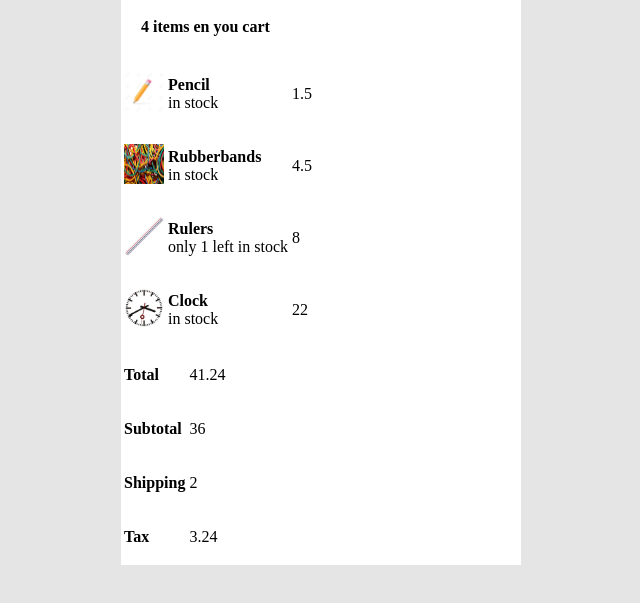
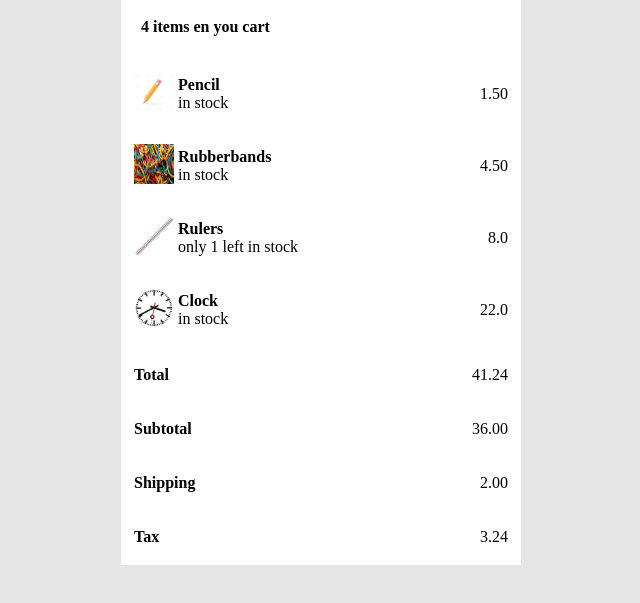
Before and after one commit to PlatziMaster/challenge-CSS-07, a plain HTML site: page index.html in a window 1280 px wide. Shown: the part 169-772 px from the top of the page, without its empty margins (319-959 px from the left). Drawn offline with Linux system fonts and the light colour scheme.

Commit message:
segundo commit

```diff
--- a/index.html
+++ b/index.html
@@ -37,51 +37,51 @@
         <tr>
           <td class="container--col1"><img src="images/pencil.jpg" alt="pencil" style="width:40px; height:40px"></td>
           <td class="container--col2"><p><strong>Pencil</strong><br>in stock</p></td>
-          <td class="container--col3">1.5</td>
+          <td class="container--col3">1.50</td>
         </tr>
         <tr>
           <td class="container--col1"><img src="images/rubberbands.jfif" alt="rubberbands" style="width:40px; height:40px"></td>
           <td class="container--col2"><p><strong>Rubberbands</strong><br>in stock</p></td>
-          <td class="container--col3">4.5</td>
+          <td class="container--col3">4.50</td>
         </tr>
         <tr>
           <td class="container--col1"><img src="images/rulers.jpg" alt="rulers" style="width:40px; height:40px"></td>
           <td class="container--col2"><p><strong>Rulers</strong><br>only 1 left in stock</p></td>
-          <td class="container--col3">8</td>
+          <td class="container--col3">8.0</td>
         </tr>
         <tr>
           <td class="container--col1"><img src="images/clock.jfif" alt="clock" style="width:40px; height:40px"></td>
           <td class="container--col2"><p><strong>Clock</strong><br>in stock</p></td>
-          <td class="container--col3">22</td>
+          <td class="container--col3">22.0</td>
           <!-- <div class="linea"></div> -->
         </tr>
 
       </table>
       <table class="total">
         <tr>
-          <td class="total--col2">
-            <p><strong>Total</strong><br></p>
+          <td class="total--col1">
+            <p><strong>Total</strong></p>
           </td>
-          <td class="total--col3">41.24</td>
+          <td class="total--col2">41.24</td>
         </tr>
         <tr>
           </td>
-          <td class="total--col2">
-            <p><strong>Subtotal</strong><br></p>
+          <td class="total--col1">
+            <p><strong>Subtotal</strong></p>
           </td>
-          <td class="total--col3">36</td>
+          <td class="total--col2">36.00</td>
         </tr>
         <tr>
-          <td class="total--col2">
-            <p><strong>Shipping</strong><br></p>
+          <td class="total--col1">
+            <p><strong>Shipping</strong></p>
           </td>
-          <td class="total--col3">2</td>
+          <td class="total--col2">2.00</td>
         </tr>
         <tr>
-          <td class="total--col2">
-            <p><strong>Tax</strong><br></p>
+          <td class="total--col1">
+            <p><strong>Tax</strong></p>
           </td>
-          <td class="total--col3">3.24</td>
+          <td class="total--col2">3.24</td>
         </tr>
       </table>
     </section>
--- a/styles.css
+++ b/styles.css
@@ -15,7 +15,6 @@ main {
 }
 .main-container {
   width: 400px;
-  /* height: 50%; */
   background-color: white;
 }
 .main-bar{
@@ -83,24 +82,48 @@ h4{
   margin-left: 20px;
 }
 
-
-.container{
-  /* display: flex; */
-  /* justify-content: space-between; */
-}
-.container--col2{
-  /* display: flex; */
-  /* justify-content: flex-start; */
-
-}
-
-.container--col3{
-  /* display: flex; */
-  /* justify-content: flex-end; */
-}
 .linea {
   border-top: 1px solid black;
   height: 2px;
   /* padding: 0; */
   /* margin: 20px auto 0 auto; */
 }
+
+/* .total{
+  display: flex;
+  justify-content: space-between;
+} */
+.container{
+  padding-left: 10px;
+  padding-right: 10px;
+}
+.container--col2{
+  text-align: left;
+  width: 90vw;
+}
+.container--col3{
+  text-align: right;
+  width: 10vw;
+}
+
+/* table.total{
+  border-collapse:collapse;
+  border: none;
+}
+td.total--col1 {
+    padding: 0;
+} */
+.total{
+  padding-left: 10px;
+  padding-right: 10px;
+}
+
+.total--col1{
+  text-align: left;
+  width: 90vw;
+}
+
+.total--col2{
+  text-align: right;
+  width: 10vw;
+}
```
